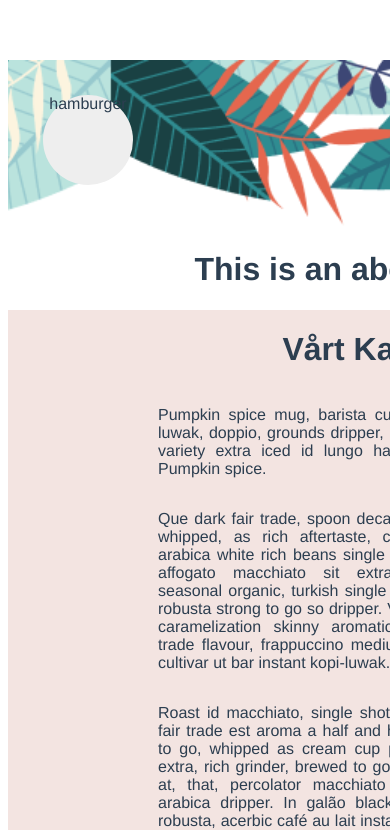
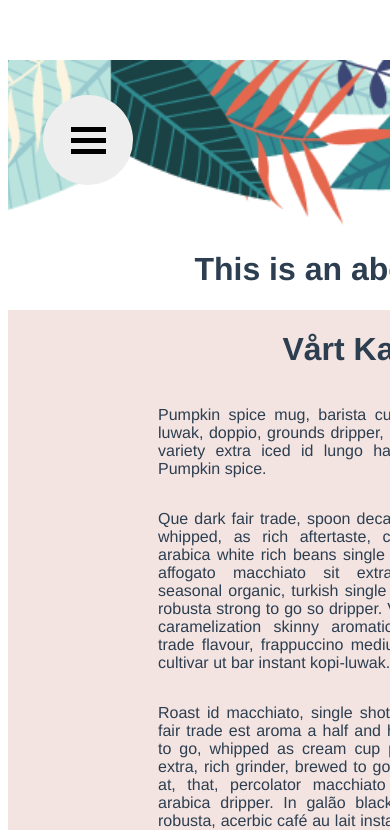
Before and after one commit to FelixGrahn/Airbean, a Vue app in the folder airbeanmap/: page /About in a window 390 px wide. Shown: the top 830 px of the page. Built offline with nearby package versions, Linux system fonts and the light colour scheme.

Commit message:
added hamburger icon

```diff
--- a/airbeanmap/src/components/Nav.vue
+++ b/airbeanmap/src/components/Nav.vue
@@ -1,7 +1,11 @@
 <template>
 
 <nav class="navbar">
-    <div class="button_hamburger" v-on:click="clickBurger">hamburger</div>
+    <div class="button_hamburger" v-on:click="clickBurger">
+        <div></div>
+        <div></div>
+        <div></div>
+    </div>
     <div class="button_order" v-on:click="clickOrder">right</div>
 </nav>
 
@@ -36,7 +40,19 @@ export default {
     padding:5%;
 }
 
-.navbar > div {
+.button_hamburger > div {
+  width: 35px;
+  height: 5px;
+  background-color: black;
+  margin: 6px 0;
+  margin-left:auto;
+  margin-right:auto;
+}
+.button_hamburger > div:nth-child(1) {
+    margin-top:35%;
+}
+
+.button_hamburger, .button_order {
     width:90px;
     height:90px;
     border-radius:50%;
@@ -44,7 +60,7 @@ export default {
     background-color:#202020;
 }
 
-.navbar > div:nth-child(1) {
+.button_hamburger {
     background-color:#EEE;
 }
 
```
